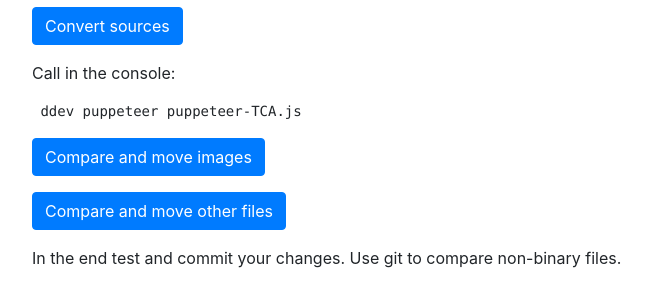
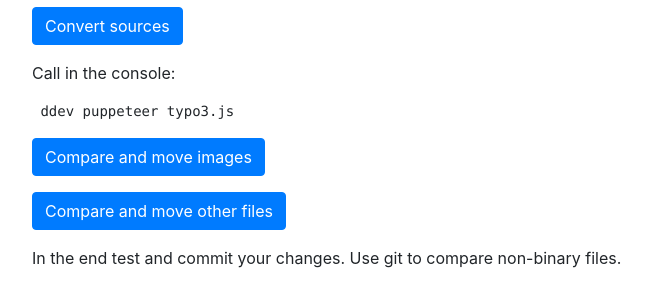
Before and after one commit to TYPO3-Documentation/t3docs-screenshots, a PHP site: page /public/scripts/index.php in a window 1280 px wide. Shown: the part 135-430 px from the top of the page, without its empty margins (53-700 px from the left). Run offline with PHP 8.4, Linux system fonts and the light colour scheme; data that the repository does not hold is empty; some libraries are stand-ins or nearby versions.

Commit message:
[TASK] Rename puppeteer-TCA.js to typo3.js

```diff
--- a/public/scripts/index.php
+++ b/public/scripts/index.php
@@ -10,7 +10,7 @@ include 'include.php';
     <h2>Steps</h2>
 
     <p><a href="convertSources.php" class="btn btn-primary"> Convert sources</a></p>
-    <p>Call in the console: <pre> ddev puppeteer puppeteer-TCA.js</pre></p>
+    <p>Call in the console: <pre> ddev puppeteer typo3.js</pre></p>
     <p><a href="compareImages.php" class="btn btn-primary"> Compare and move images</a></p>
     <p><a href="compareRst.php" class="btn btn-primary"> Compare and move other files</a></p>
     <p>In the end test and commit your changes. Use git to compare non-binary files.</p>
```
Also changed, not shown: typo3.js (renamed from puppeteer-TCA.js), 1 other file.
